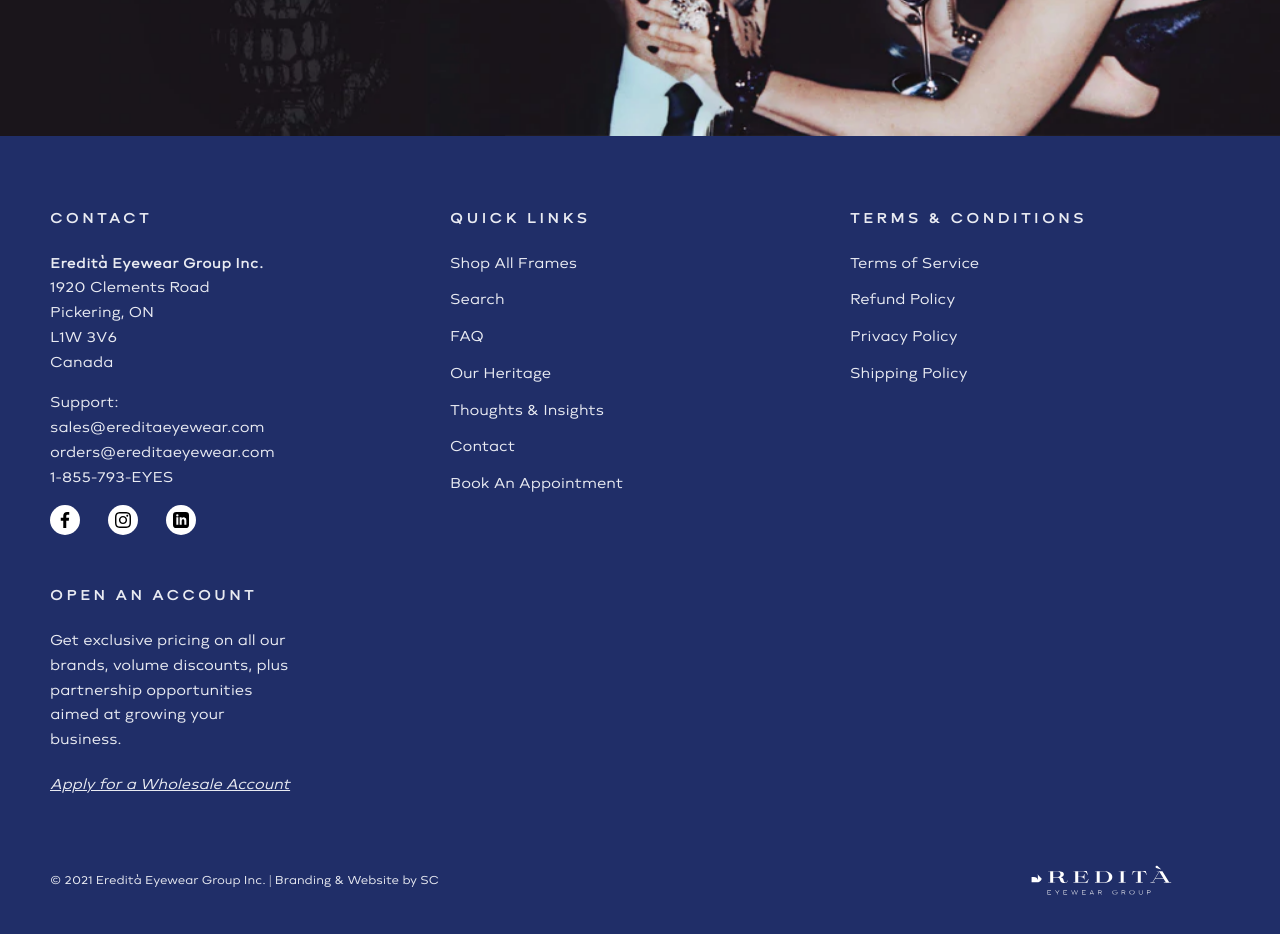
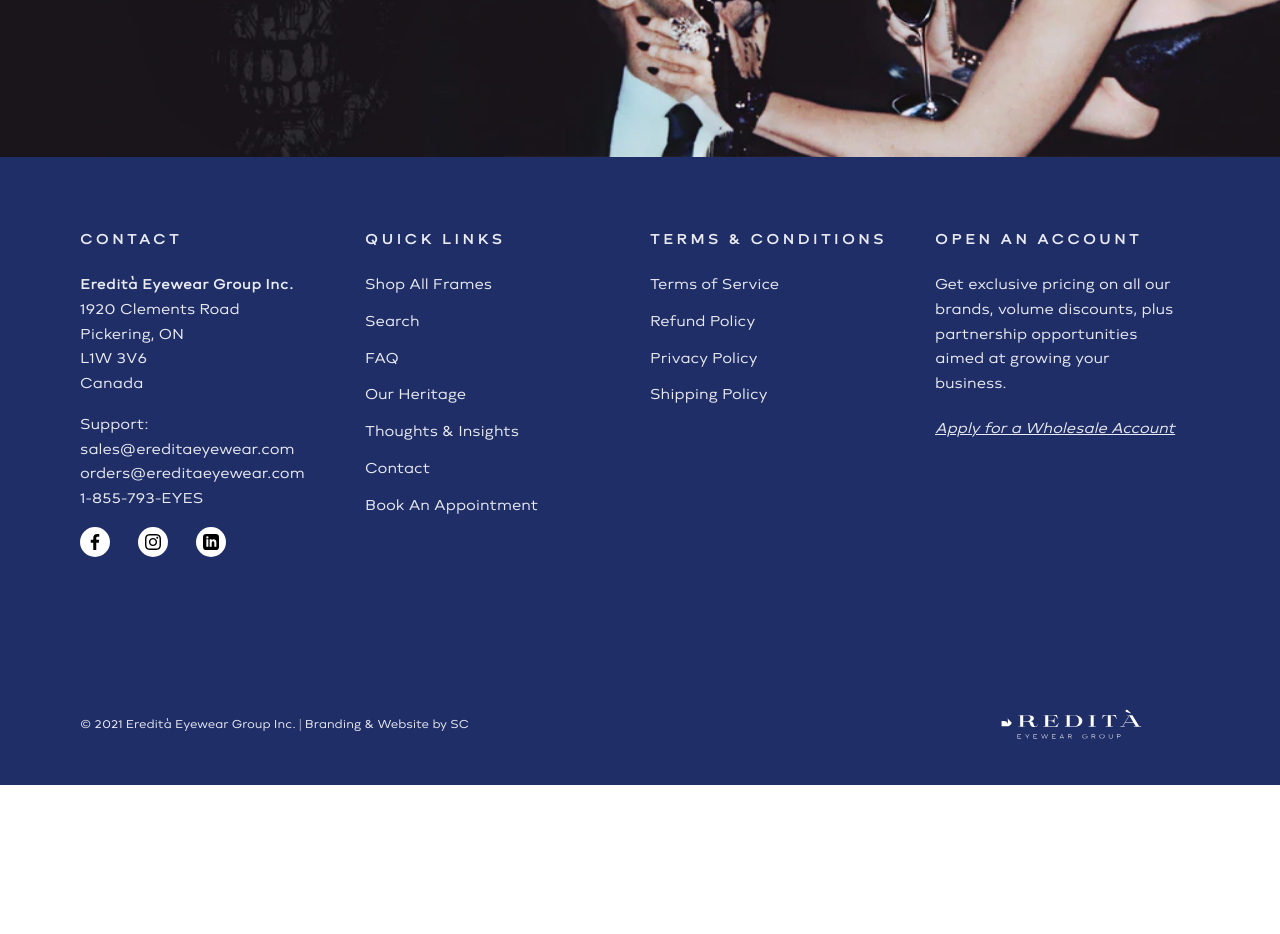
Before and after one commit to DavidAyala-DW/testNatrol, a Next.js app: page / in a window 1280 px wide. Shown: the part 520-1454 px from the top of the page. After the commit the page ends 1305 px from the top, so only its background shows below. Built offline with nearby package versions, Linux system fonts and the light colour scheme.

Commit message:
Fix tailwind.config

```diff
--- a/components/Footer.jsx
+++ b/components/Footer.jsx
@@ -7,7 +7,7 @@
 
       <div className="flex flex-col">
 
-        <div className="grid grid-cols-1 xm:grid-cols-2 lg:grid-cols-3 xl:grid-cols-4 gap-x-5 gap-y-12">
+        <div className="grid grid-cols-1 sm:grid-cols-2 lg:grid-cols-3 xl:grid-cols-4 gap-x-5 gap-y-12">
 
           <div className="flex flex-col">
 
--- a/tailwind.config.js
+++ b/tailwind.config.js
@@ -11,11 +11,11 @@
       }
     },
     screens: {
+      'sm': {'min': '640px'},
+      'md': {'min': '767px'},
+      'lg': {'min': '1023px'},
+      'xl': {'min': '1279px'},
       '2xl': {'min': '1535px'},
-      'xl': {'min': '1279px'},
-      'lg': {'min': '1023px'},
-      'md': {'min': '767px'},
-      'sm': {'min': '640px'},
     }
   },
   plugins: [],
```
